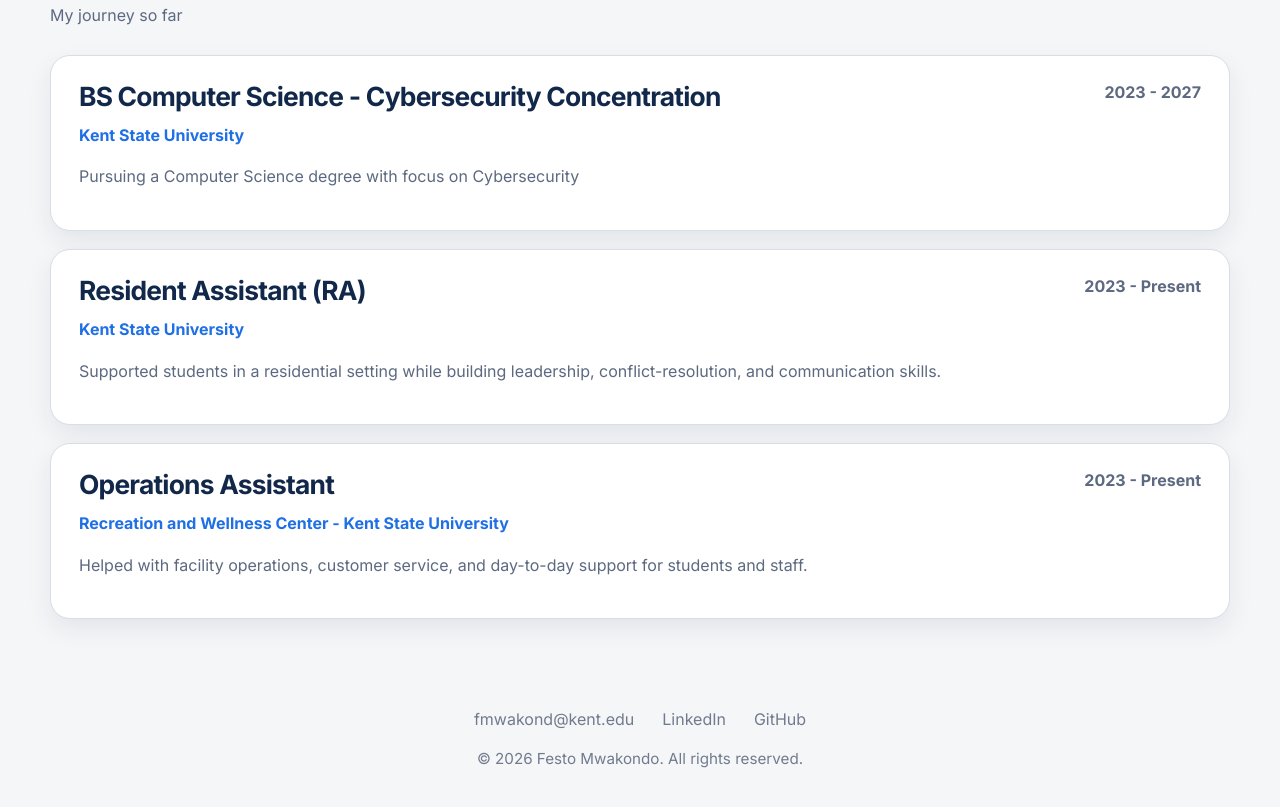
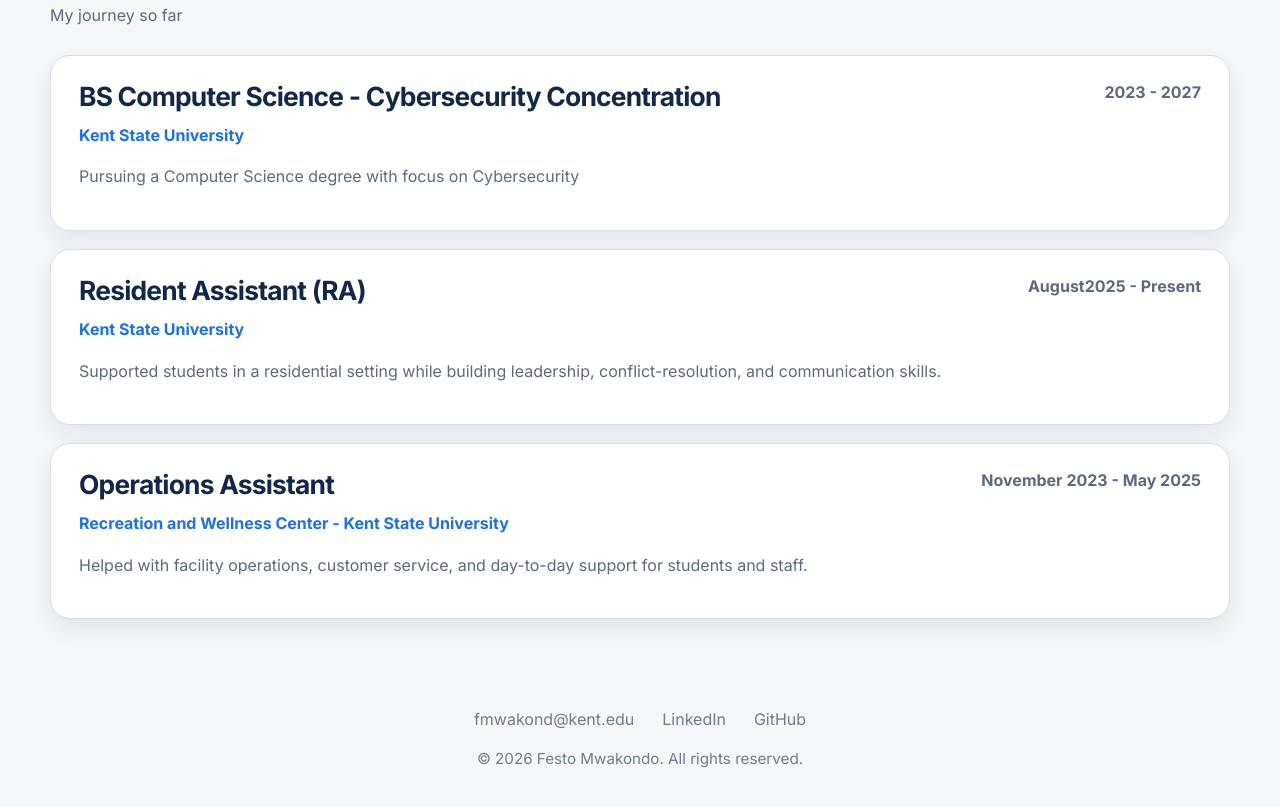
Before and after one commit to festonathan/new-portfolio, a plain HTML site: page about.html in a window 1280 px wide. Shown: the part 1373-2180 px from the top of the page. Drawn offline with Linux system fonts and the light colour scheme.

Commit message:
Final changes

```diff
--- a/about.html
+++ b/about.html
@@ -85,7 +85,7 @@
                 <div class="text-link">Kent State University</div>
                 <p class="muted">Supported students in a residential setting while building leadership, conflict-resolution, and communication skills.</p>
               </div>
-              <strong class="muted">2023 - Present</strong>
+              <strong class="muted"> August2025 - Present</strong>
             </div>
           </article>
           <article class="timeline-card">
@@ -95,7 +95,7 @@
                 <div class="text-link">Recreation and Wellness Center - Kent State University</div>
                 <p class="muted">Helped with facility operations, customer service, and day-to-day support for students and staff.</p>
               </div>
-              <strong class="muted">2023 - Present</strong>
+              <strong class="muted"> November 2023 - May 2025</strong>
             </div>
           </article>
         </div>
```
